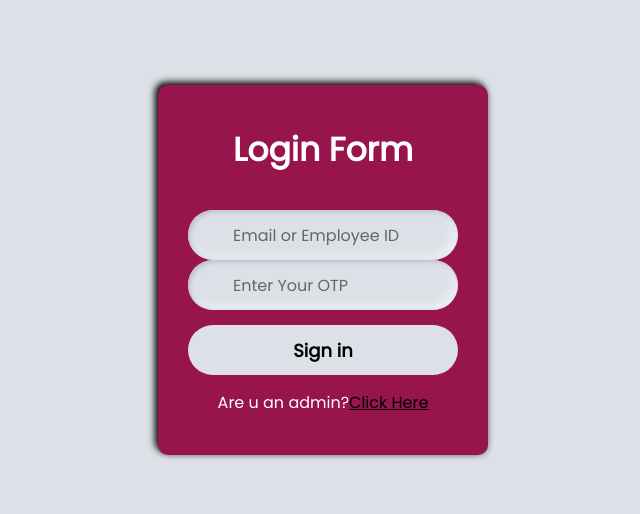
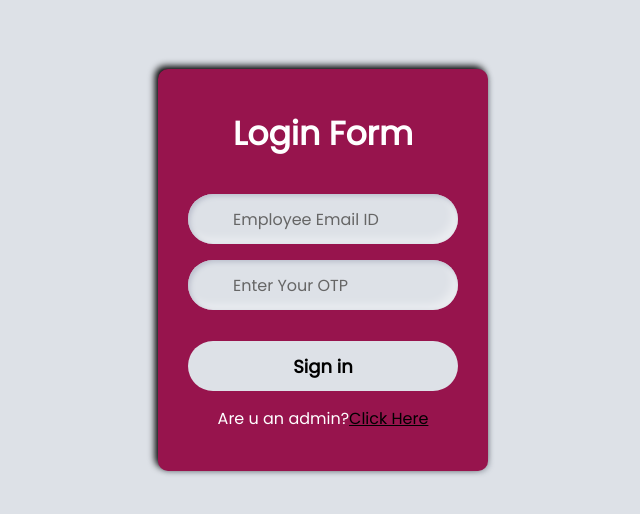
Before and after one commit to dhruvp2504/axis_saral_project_frontend, a React (Create React App) app: page / in a window 1280 px wide. Shown: the part 130-644 px from the top of the page, without its empty margins (317-957 px from the left). Built offline with nearby package versions, Linux system fonts and the light colour scheme.

Commit message:
Employee and Admin Login Page Added

```diff
--- a/src/pages/AdminLogin.js
+++ b/src/pages/AdminLogin.js
@@ -3,7 +3,7 @@ import { Link } from "react-router-dom";
 import "./style.css";
 const AdminLogin = () => {
   return (
-    <div>
+    <div class="content">
       <div class="text">Admin Login</div>
 
       <div class="field">
@@ -23,7 +23,7 @@ const AdminLogin = () => {
       <p>
         Are u a Employee?
         <span />
-        <Link to={"/"}>Click Here</Link>
+        <a href="/" >Click Here</a>
       </p>
       <span />
     </div>
--- a/src/pages/employeelogin.js
+++ b/src/pages/employeelogin.js
@@ -3,14 +3,13 @@ import { Link } from "react-router-dom";
 import "./style.css";
 const EmployeeLogin = () => {
   return (
-    <div>
       <div class="content">
         <div class="text">Login Form</div>
 
         <div class="field">
           <span class="fas fa-user"></span>
           <input id="empid" type="text" required />
-          <label>Email or Employee ID</label>
+          <label>Employee Email ID</label>
         </div>
         <div class="field">
           <span class="fas fa-eye"></span>
@@ -32,7 +31,6 @@ const EmployeeLogin = () => {
         </p>
         <span />
       </div>
-    </div>
   );
 };
 
--- a/src/pages/style.css
+++ b/src/pages/style.css
@@ -48,6 +48,7 @@ a {
     width: 100%;
     display: flex;
     position: relative;
+    margin-bottom: 1rem
 }
 
 .field input {
```
